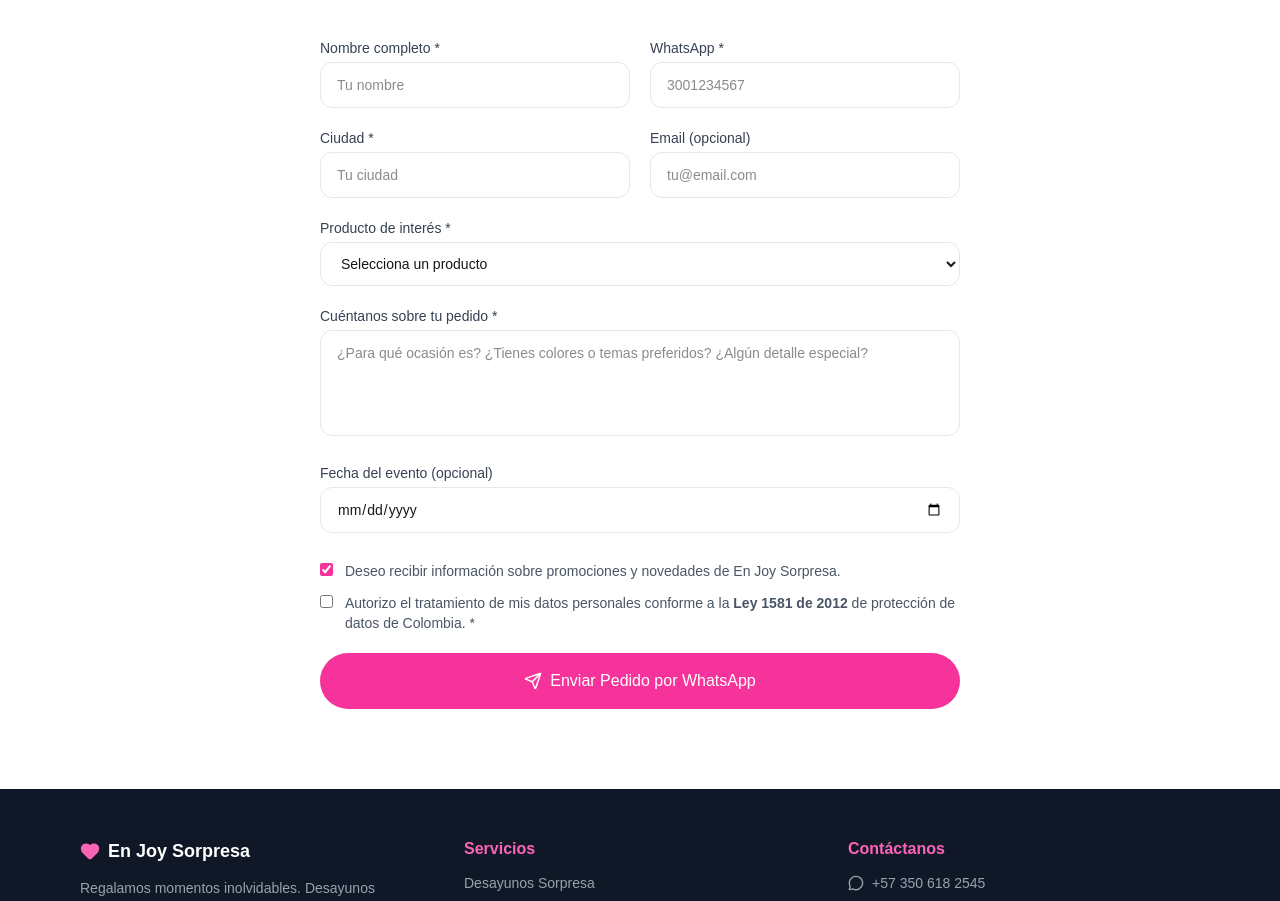
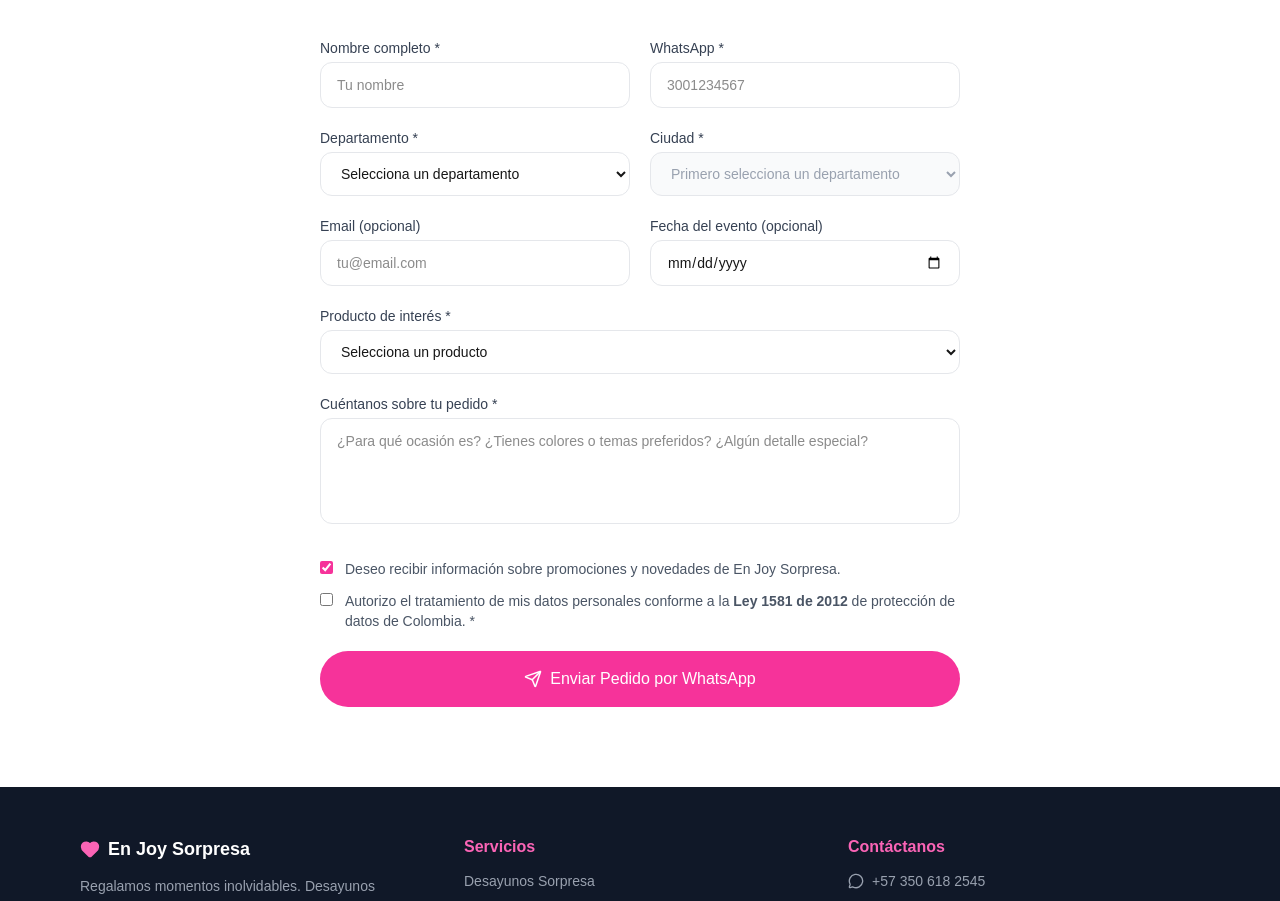
Before and after one commit to FaiberCh/enjoy-sorpresa, a Next.js app: page / in a window 1280 px wide. Shown: the part 3660-4561 px from the top of the page. Built offline with nearby package versions, Linux system fonts and the light colour scheme.

Commit message:
feat: cascading department/city dropdowns on order form
Co-Authored-By: Claude Sonnet 4.6 <noreply@anthropic.com>

```diff
--- a/components/landing/Formulario.tsx
+++ b/components/landing/Formulario.tsx
@@ -1,5 +1,6 @@
 "use client"
 
+import { useEffect } from "react"
 import { useState } from "react"
 import { useForm } from "react-hook-form"
 import { zodResolver } from "@hookform/resolvers/zod"
@@ -7,11 +8,15 @@ import { z } from "zod"
 import { Send, CheckCircle } from "lucide-react"
 import { FormularioPedidoData } from "@/types"
 import { productosEjemplo } from "@/lib/data"
+import { COLOMBIA, DEPARTAMENTOS } from "@/lib/colombia"
+
+type FormData = FormularioPedidoData & { departamento: string }
 
 const schema = z.object({
   nombre: z.string().min(2, "Ingresa tu nombre completo"),
   whatsapp: z.string().min(10, "Ingresa un número válido").max(15),
-  ciudad: z.string().min(2, "Ingresa tu ciudad"),
+  departamento: z.string().min(1, "Selecciona un departamento"),
+  ciudad: z.string().min(1, "Selecciona tu ciudad"),
   email: z.string().email("Email inválido").optional().or(z.literal("")),
   producto_interes: z.string().min(1, "Selecciona un producto"),
   descripcion: z.string().min(10, "Cuéntanos más sobre tu pedido"),
@@ -29,20 +34,32 @@ export default function Formulario() {
   const {
     register,
     handleSubmit,
+    watch,
+    setValue,
     formState: { errors },
     reset,
-  } = useForm<FormularioPedidoData>({
+  } = useForm<FormData>({
     resolver: zodResolver(schema),
     defaultValues: { acepta_promociones: true, acepta_datos: false },
   })
 
-  const onSubmit = async (data: FormularioPedidoData) => {
+  const departamento = watch("departamento")
+  const ciudadesDisponibles = departamento ? (COLOMBIA[departamento] ?? []) : []
+
+  useEffect(() => {
+    setValue("ciudad", "")
+  }, [departamento, setValue])
+
+  const onSubmit = async (data: FormData) => {
     setEnviando(true)
     try {
+      const { departamento: depto, ...rest } = data
+      const payload = { ...rest, ciudad: `${data.ciudad}, ${depto}` }
+
       const res = await fetch("/api/pedidos", {
         method: "POST",
         headers: { "Content-Type": "application/json" },
-        body: JSON.stringify(data),
+        body: JSON.stringify(payload),
       })
 
       if (!res.ok) throw new Error("Error al enviar")
@@ -51,7 +68,7 @@ export default function Formulario() {
       reset()
 
       const mensaje = encodeURIComponent(
-        `Hola! Soy *${data.nombre}* de *${data.ciudad}*.\n\nMe interesa: *${data.producto_interes}*\n\n${data.descripcion}${data.fecha_evento ? `\n\nFecha del evento: ${data.fecha_evento}` : ""}`
+        `Hola! Soy *${data.nombre}* de *${data.ciudad}, ${depto}*.\n\nMe interesa: *${data.producto_interes}*\n\n${data.descripcion}${data.fecha_evento ? `\n\nFecha del evento: ${data.fecha_evento}` : ""}`
       )
       window.open(`https://wa.me/573506182545?text=${mensaje}`, "_blank")
     } catch {
@@ -94,6 +111,7 @@ export default function Formulario() {
         </div>
 
         <form onSubmit={handleSubmit(onSubmit)} className="space-y-5">
+          {/* Nombre y WhatsApp */}
           <div className="grid sm:grid-cols-2 gap-5">
             <div>
               <label className="block text-sm font-medium text-gray-700 mb-1">
@@ -124,21 +142,50 @@ export default function Formulario() {
             </div>
           </div>
 
+          {/* Departamento y Ciudad en cascada */}
           <div className="grid sm:grid-cols-2 gap-5">
+            <div>
+              <label className="block text-sm font-medium text-gray-700 mb-1">
+                Departamento *
+              </label>
+              <select
+                {...register("departamento")}
+                className="w-full border border-gray-200 rounded-xl px-4 py-3 text-sm focus:outline-none focus:border-pink-400 focus:ring-1 focus:ring-pink-200 bg-white"
+              >
+                <option value="">Selecciona un departamento</option>
+                {DEPARTAMENTOS.map((d) => (
+                  <option key={d} value={d}>{d}</option>
+                ))}
+              </select>
+              {errors.departamento && (
+                <p className="text-red-500 text-xs mt-1">{errors.departamento.message}</p>
+              )}
+            </div>
+
             <div>
               <label className="block text-sm font-medium text-gray-700 mb-1">
                 Ciudad *
               </label>
-              <input
+              <select
                 {...register("ciudad")}
-                placeholder="Tu ciudad"
-                className="w-full border border-gray-200 rounded-xl px-4 py-3 text-sm focus:outline-none focus:border-pink-400 focus:ring-1 focus:ring-pink-200"
-              />
+                disabled={!departamento}
+                className="w-full border border-gray-200 rounded-xl px-4 py-3 text-sm focus:outline-none focus:border-pink-400 focus:ring-1 focus:ring-pink-200 bg-white disabled:bg-gray-50 disabled:text-gray-400 disabled:cursor-not-allowed"
+              >
+                <option value="">
+                  {departamento ? "Selecciona tu ciudad" : "Primero selecciona un departamento"}
+                </option>
+                {ciudadesDisponibles.map((c) => (
+                  <option key={c} value={c}>{c}</option>
+                ))}
+              </select>
               {errors.ciudad && (
                 <p className="text-red-500 text-xs mt-1">{errors.ciudad.message}</p>
               )}
             </div>
+          </div>
 
+          {/* Email y Fecha */}
+          <div className="grid sm:grid-cols-2 gap-5">
             <div>
               <label className="block text-sm font-medium text-gray-700 mb-1">
                 Email (opcional)
@@ -147,6 +194,17 @@ export default function Formulario() {
                 {...register("email")}
                 placeholder="tu@email.com"
                 type="email"
+                className="w-full border border-gray-200 rounded-xl px-4 py-3 text-sm focus:outline-none focus:border-pink-400 focus:ring-1 focus:ring-pink-200"
+              />
+            </div>
+
+            <div>
+              <label className="block text-sm font-medium text-gray-700 mb-1">
+                Fecha del evento (opcional)
+              </label>
+              <input
+                {...register("fecha_evento")}
+                type="date"
                 className="w-full border border-gray-200 rounded-xl px-4 py-3 text-sm focus:outline-none focus:border-pink-400 focus:ring-1 focus:ring-pink-200"
               />
             </div>
@@ -186,17 +244,6 @@ export default function Formulario() {
             {errors.descripcion && (
               <p className="text-red-500 text-xs mt-1">{errors.descripcion.message}</p>
             )}
-          </div>
-
-          <div>
-            <label className="block text-sm font-medium text-gray-700 mb-1">
-              Fecha del evento (opcional)
-            </label>
-            <input
-              {...register("fecha_evento")}
-              type="date"
-              className="w-full border border-gray-200 rounded-xl px-4 py-3 text-sm focus:outline-none focus:border-pink-400 focus:ring-1 focus:ring-pink-200"
-            />
           </div>
 
           <div className="space-y-3 pt-2">
--- /dev/null
+++ b/lib/colombia.ts
@@ -0,0 +1,37 @@
+export const COLOMBIA: Record<string, string[]> = {
+  "Amazonas": ["Leticia", "Puerto Nariño"],
+  "Antioquia": ["Medellín", "Bello", "Itagüí", "Envigado", "Rionegro", "Apartadó", "Turbo", "Caucasia", "Copacabana", "La Estrella", "Sabaneta", "Caldas", "Marinilla", "El Bagre"],
+  "Arauca": ["Arauca", "Saravena", "Tame", "Fortul"],
+  "Atlántico": ["Barranquilla", "Soledad", "Malambo", "Sabanalarga", "Puerto Colombia", "Galapa"],
+  "Bogotá D.C.": ["Bogotá"],
+  "Bolívar": ["Cartagena", "Magangué", "El Carmen de Bolívar", "Mompox", "Turbaco"],
+  "Boyacá": ["Tunja", "Duitama", "Sogamoso", "Chiquinquirá", "Paipa", "Villa de Leyva"],
+  "Caldas": ["Manizales", "La Dorada", "Chinchiná", "Riosucio", "Villamaría"],
+  "Caquetá": ["Florencia", "San Vicente del Caguán", "Puerto Rico"],
+  "Casanare": ["Yopal", "Aguazul", "Villanueva", "Tauramena"],
+  "Cauca": ["Popayán", "Santander de Quilichao", "Puerto Tejada", "Patía"],
+  "Cesar": ["Valledupar", "Aguachica", "Bosconia", "La Jagua de Ibirico"],
+  "Chocó": ["Quibdó", "Istmina", "Condoto"],
+  "Córdoba": ["Montería", "Lorica", "Cereté", "Sahagún", "Montelíbano"],
+  "Cundinamarca": ["Soacha", "Fusagasugá", "Zipaquirá", "Facatativá", "Chía", "Cajicá", "Mosquera", "Girardot", "Madrid", "Funza", "Tocancipá", "La Calera"],
+  "Guainía": ["Inírida"],
+  "Guaviare": ["San José del Guaviare", "Calamar"],
+  "Huila": ["Neiva", "Pitalito", "Garzón", "La Plata", "Campoalegre"],
+  "La Guajira": ["Riohacha", "Maicao", "Uribia", "Fonseca", "San Juan del Cesar"],
+  "Magdalena": ["Santa Marta", "Ciénaga", "Fundación", "El Banco"],
+  "Meta": ["Villavicencio", "Acacías", "Granada", "Puerto López", "Cumaral"],
+  "Nariño": ["Pasto", "Ipiales", "Tumaco", "Túquerres", "La Unión"],
+  "Norte de Santander": ["Cúcuta", "Ocaña", "Pamplona", "Villa del Rosario", "Los Patios", "El Zulia"],
+  "Putumayo": ["Mocoa", "Puerto Asís", "Orito", "Valle del Guamuez"],
+  "Quindío": ["Armenia", "Calarcá", "Montenegro", "La Tebaida", "Circasia"],
+  "Risaralda": ["Pereira", "Dosquebradas", "Santa Rosa de Cabal", "La Virginia", "Marsella"],
+  "San Andrés y Providencia": ["San Andrés", "Providencia"],
+  "Santander": ["Bucaramanga", "Floridablanca", "Girón", "Piedecuesta", "Barrancabermeja", "San Gil", "Socorro"],
+  "Sucre": ["Sincelejo", "Corozal", "Sampués", "San Marcos"],
+  "Tolima": ["Ibagué", "Espinal", "Honda", "Líbano", "Melgar", "Girardot"],
+  "Valle del Cauca": ["Cali", "Buenaventura", "Palmira", "Tuluá", "Cartago", "Buga", "Jamundí", "Yumbo", "Candelaria", "Pradera"],
+  "Vaupés": ["Mitú"],
+  "Vichada": ["Puerto Carreño"],
+}
+
+export const DEPARTAMENTOS = Object.keys(COLOMBIA).sort()
```
